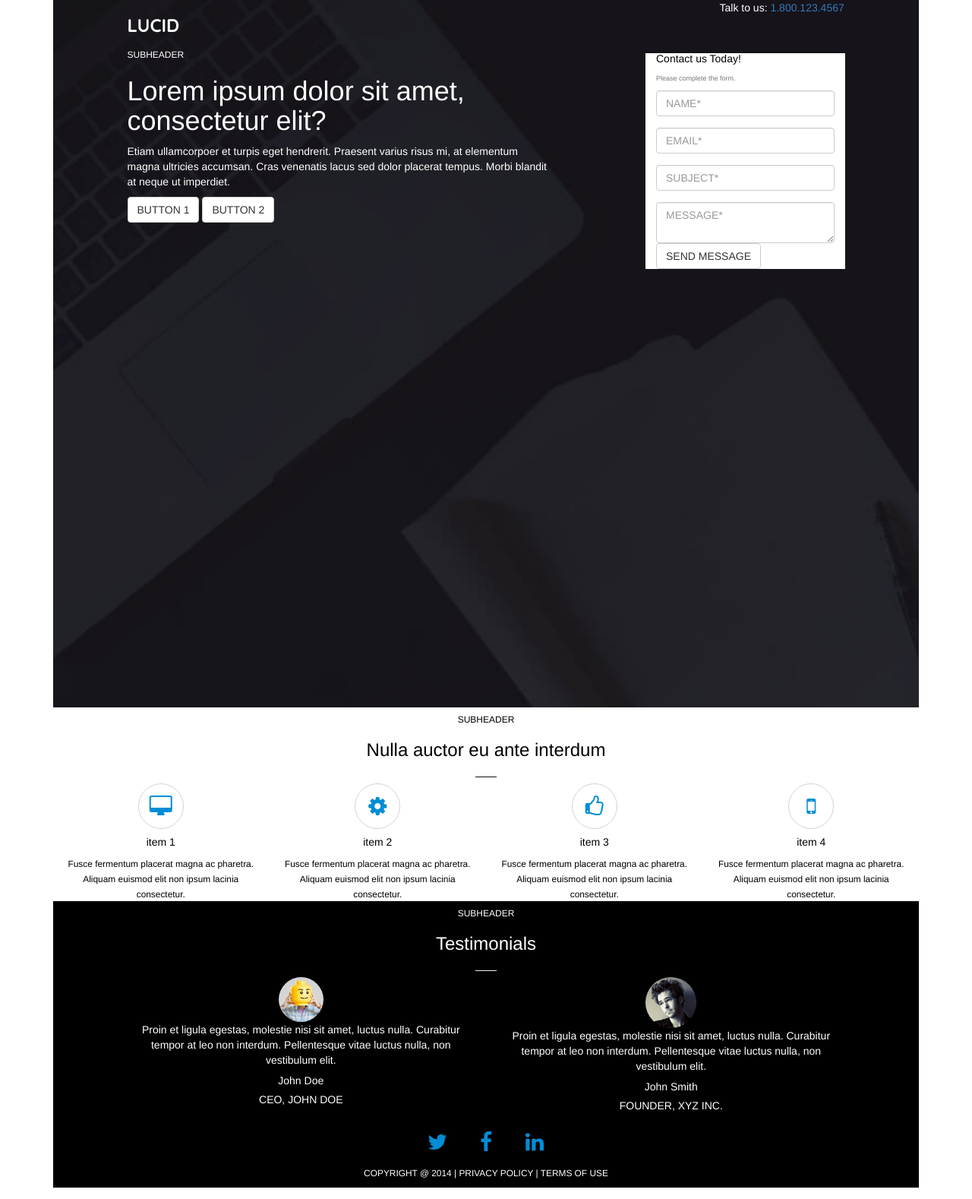
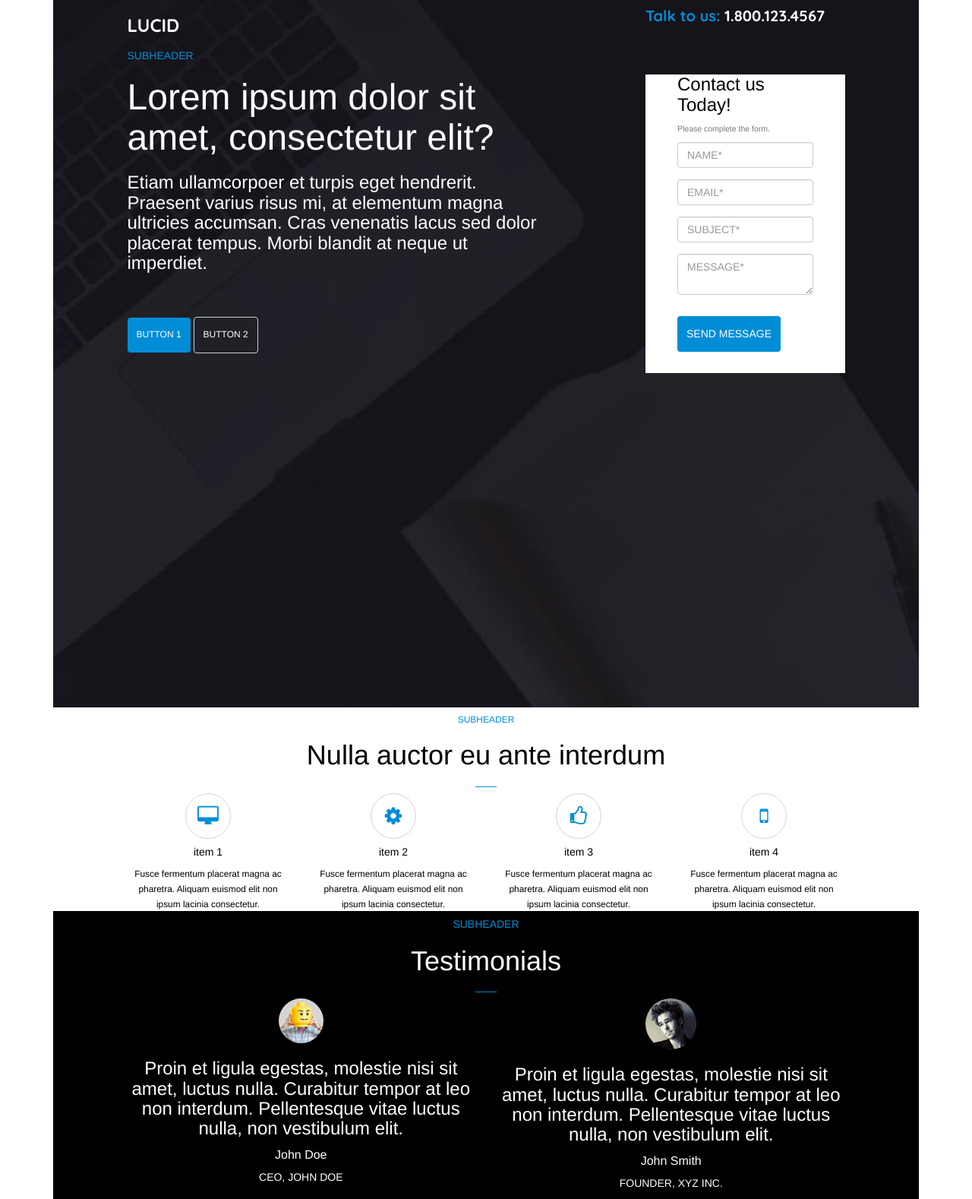
Before and after one commit to jaroot32/MechanixSite, a website: page index.html in a window 1280 px wide. Shown: the top 1578 px of the page at 76% size. Drawn offline with nearby package versions, Linux system fonts and the light colour scheme.

Commit message:
update: layout updated

```diff
--- a/css/styles.css
+++ b/css/styles.css
@@ -1,13 +1,42 @@
 body {
 	margin: 0 auto;
 	padding: 0 auto;
+	font-family: font-family: 'Source Sans Pro', sans-serif;
 	color: #fff;
 }
 .container-fluid {
 	padding: 0;
 }
-.quicksand {
+.logo {
 	font-family: 'Quicksand', sans-serif;
+}
+.phone {
+	font-family: 'Quicksand', sans-serif;
+	font-size: 20px;
+}
+.phoneblue {
+	color: #008ED6;
+}
+.phonenumber {
+	color: #fff;
+}
+.sub {
+	color: #008ED6;
+}
+.mega {
+	font-size: 48px;
+}
+.button1 {
+	background-color: #008DD5;
+	border: none;
+	color: #fff;
+}
+.button2 {
+	background-color: transparent;
+	color: #fff;
+}
+.buttongroup {
+	padding-top: 48px;
 }
 .laptop-image {
 	max-width: 100%;
@@ -15,16 +44,25 @@ body {
 	background-image: url("laptopimage.jpg");
 	background-repeat: no-repeat;
 	-webkit-background-size: cover;
-  -moz-background-size: cover;
-  -o-background-size: cover;
-  background-size: cover;
+  	-moz-background-size: cover;
+  	-o-background-size: cover;
+  	background-size: cover;
 }
 form {
 	background-color: #fff;
 	color: #000;
 }
+.formformat {
+	margin: 3em
+}
+.button1form {
+	margin: 2em 2em 2em 0;
+	background-color: #008DD5;
+	border: none;
+	color: #fff;
+}
 .squeeze {
-	margin: 1em;
+	margin: 97px;
 }
 article {
 	color: #000;
@@ -32,7 +70,7 @@ article {
 .fa {
 	width: 60px;
 	height: 60px;
-	font-size: 28px;
+	font-size: 26px;
     color: #008DD5;
     text-align: center;
     line-height: 60px;
@@ -47,6 +85,18 @@ article {
 section {
 	background-color: #000;
 }
+.testimonial-name {
+	font-size: 16px;
+}
 footer {
 	background-color: #000;
 }
+.thin {
+	margin: 25px 0;
+    height: .04em;
+    background: black;
+    background: -webkit-gradient(linear, 0 100%, 100% 0, from(black), to(black), color-stop(50%, white));
+}
+.fa-linkedin, .fa-facebook {
+	color: grey;
+}
--- a/index.html
+++ b/index.html
@@ -27,25 +27,27 @@
         <div class="laptop-image">
             <div class="row">
                 <div class="col-md-offset-1 col-md-1">
-                    <h3 class="quicksand">LUCID</h3>
+                    <h3 class="logo">LUCID</h3>
                 </div>
-                <div class="col-lg-offset-7 col-lg-3">
-                    <p>Talk to us:<a href="tel://1-800-123-4567"> 1.800.123.4567</a></p>
+                <div class="col-lg-offset-6 col-lg-3">
+                    <h4 class="phone"><span class="phoneblue">Talk to us:</span><a class="phonenumber" href="tel://1-800-123-4567"> 1.800.123.4567</a></h4>
                 </div>
             </div>
             <div class="row">
                 <div class="col-lg-offset-1 col-lg-6">
-                    <h6>SUBHEADER</h6>
-                    <h1>Lorem ipsum dolor sit amet, consectetur elit?</h1>
-                    <p>Etiam ullamcorpoer et turpis eget hendrerit. Praesent varius risus mi, at elementum magna ultricies accumsan. Cras venenatis lacus sed dolor placerat tempus. Morbi blandit at neque ut imperdiet.</p>
-                    <button class="btn btn-default" type="button">BUTTON 1</button>
-                    <button class="btn btn-default" type="button">BUTTON 2</button>
+                    <h5 class="sub">SUBHEADER</h5>
+                    <h1 class="mega">Lorem ipsum dolor sit amet, consectetur elit?</h1>
+                    <h3>Etiam ullamcorpoer et turpis eget hendrerit. Praesent varius risus mi, at elementum magna ultricies accumsan. Cras venenatis lacus sed dolor placerat tempus. Morbi blandit at neque ut imperdiet.</h3>
+                    <div class="buttongroup">
+                    <button class="btn btn-default button1" type="button"><h6>BUTTON 1</h6></button>
+                    <button class="btn btn-default button2" type="button"><h6>BUTTON 2</h6></button>
+                    </div>
                 </div>
                 <div class="col-lg-offset-1 col-lg-3">
                     <form>
-                        <div class="squeeze">
-                            <h5>Contact us Today!</h5>
-                            <h6><small>Please complete the form.</small></h6>
+                        <div class="formformat">
+                            <h3>Contact us Today!</h3>
+                            <h5><small>Please complete the form.</small></h5>
                             <div class="form-group">
                                 <input type="text" class="form-control" id="exampleInputName2" placeholder="NAME*">
                             </div>
@@ -58,7 +60,7 @@
                             <div>
                                 <textarea class="form-control" rows="2" placeholder="MESSAGE*"></textarea>
                             </div>
-                            <button type="submit" class="btn btn-default">SEND MESSAGE</button>
+                            <button type="submit" class="btn btn-default button1form"><h5>SEND MESSAGE</h5></button>
                         </div>
                     </form>
                 </div>
@@ -68,9 +70,9 @@
     <article>
         <div class="row text-center">
             <div class="col-lg-12">
-                <h6>SUBHEADER</h6>
-                <h3>Nulla auctor eu ante interdum</h3>
-                <div>&mdash;&mdash;</div>
+                <h6 class="sub">SUBHEADER</h6>
+                <h1>Nulla auctor eu ante interdum</h1>
+                <div class="sub">&mdash;&mdash;</div>
             </div>
             <div class="squeeze">
             <div class="col-xs-6 col-md-3">
@@ -98,26 +100,26 @@
               <h5>item 4</h5>
               <small>Fusce fermentum placerat magna ac pharetra. Aliquam euismod elit non ipsum lacinia consectetur.</small>
             </div>
-            </div>
+          </div>
         </div>
     </article>
     <section>
          <div class="row text-center">
             <div class="col-lg-12">
-                <h6>SUBHEADER</h6>
-                <h3>Testimonials</h3>
-                <div>&mdash;&mdash;</div>
+                <h5 class="sub">SUBHEADER</h5>
+                <h1>Testimonials</h1>
+                <div class="sub">&mdash;&mdash;</div>
             </div>
             <div class="col-xs-6 col-md-offset-1 col-md-5">
               <img class="img-circle" src="images/johndoe.jpg">
-              <p>Proin et ligula egestas, molestie nisi sit amet, luctus nulla. Curabitur tempor at leo non interdum. Pellentesque vitae luctus nulla, non vestibulum elit.</p>
-              <h5>John Doe</h5>
+              <h3>Proin et ligula egestas, molestie nisi sit amet, luctus nulla. Curabitur tempor at leo non interdum. Pellentesque vitae luctus nulla, non vestibulum elit.</h3>
+              <div class="testimonial-name">John Doe</div>
               <h5>CEO, JOHN DOE</h5>
             </div>
             <div class="col-xs-6 col-md-5">
               <img class="img-circle" src="images/johnsmith.jpg">
-              <p>Proin et ligula egestas, molestie nisi sit amet, luctus nulla. Curabitur tempor at leo non interdum. Pellentesque vitae luctus nulla, non vestibulum elit.</p>
-              <h5>John Smith</h5>
+              <h3>Proin et ligula egestas, molestie nisi sit amet, luctus nulla. Curabitur tempor at leo non interdum. Pellentesque vitae luctus nulla, non vestibulum elit.</h3>
+              <div class="testimonial-name">John Smith</div>
               <h5>FOUNDER, XYZ INC.</h5>
             </div>
         </div>
@@ -125,14 +127,14 @@
     <footer>
       <div class="row text-center">
         <div class="col-md-12">
-       <a href="https://twitter.com/"><i class="fa fa-twitter"></i></a>
+        <div class="thin"></div>
+        <a href="https://twitter.com/"><i class="fa fa-twitter"></i></a>
         <a href="https://www.facebook.com/"><i class="fa fa-facebook"></i></a>
         <a href=""><i class="fa fa-linkedin"></i></a>
-        <p><small>COPYRIGHT @ 2014 | PRIVACY POLICY | TERMS OF USE</small></p>
+        <h5><small>COPYRIGHT @ 2014 | PRIVACY POLICY | TERMS OF USE</small></h5>
         </div>
       </div>
     </footer>
-
 
     <!-- jQuery (necessary for Bootstrap's JavaScript plugins) -->
     <script src="https://ajax.googleapis.com/ajax/libs/jquery/1.11.3/jquery.min.js"></script>
```
